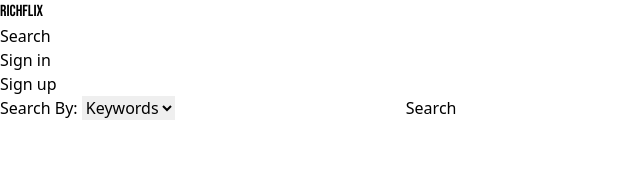
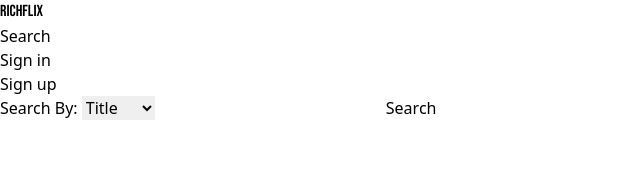
Before and after one commit to RMarmolejo90/RichFlix, a Next.js app in the folder richflix/: page /search in a window 1280 px wide. Shown: the top 186 px of the page, without its empty margins (0-640 px from the left). Built offline with nearby package versions, Linux system fonts and the light colour scheme; no server answers.

Commit message:
filter search results for movies only with a poster img

```diff
--- a/richflix/src/app/_utils/fetchMovieList.ts
+++ b/richflix/src/app/_utils/fetchMovieList.ts
@@ -7,6 +7,7 @@ async function fetchMovieList(fetchUrl: string): Promise<Movie[]> {
     const data: QueryData = await response.json();
     const movies = data.results;
     if (movies.length === 0) {throw new Error('movies not found')}
+    console.log(movies)
     return movies;
 
   } catch (error) {
--- a/richflix/src/app/search/page.tsx
+++ b/richflix/src/app/search/page.tsx
@@ -1,19 +1,21 @@
 "use client"
 
-import React, { useState } from 'react'
-import query from './query';
+import React, { useEffect, useState } from 'react'
 import MovieRow from '../components/movieRow';
+import fetchMovieList from '../_utils/fetchMovieList';
 
 export default function search() {
 
   const [searchWords,setSearchWords] = useState('');
-  const [searchType, setSearchType] = useState('keyword');
-  const [searchResults, setSearchResults] = useState<QueryData | null>(null);
+  const [searchType, setSearchType] = useState('movie');
+  const [searchResults, setSearchResults] = useState<Movie[]  | undefined>();
+  const fetchUrl = `https://api.themoviedb.org/3/search/${searchType}?query=${searchWords}&page=1`
 
   const submitSearch = async (event: React.FormEvent<HTMLFormElement>) => {
     event.preventDefault()
-    const results = await query(searchWords, searchType);
-    setSearchResults(results);
+    const results = await fetchMovieList(fetchUrl);
+    const resultsWithPoster = results.filter(movie => movie.poster_path !== null);
+    setSearchResults(resultsWithPoster);
   }
 
   const handleInput = (e: React.ChangeEvent<HTMLInputElement>) => {
@@ -26,24 +28,19 @@ export default function search() {
 
   return (
 
-    // search logic
-
-    // handleSubmit
-
-
-    <div className='flex justify-center items-center m-60'>
-        <form className='text-slate-700' onSubmit={submitSearch}>
-          <label className='m-2 text-slate-300' htmlFor="type">Search By: </label>
-          <select name="type" id="type" onChange={handleSearchType}>
-            <option value="keyword">Keywords</option>
-            <option value="person">Cast</option>
-            <option value="movie">Title</option>
-          </select>
-          <input onChange={handleInput} className='m-4' type="text" />
-          <button className='m-4 text-slate-300'  type="submit">Search</button>
-          {/* suspense field / display results */}
-        </form>
-        {searchResults?.results && <MovieRow movies={searchResults.results} listName={searchWords} />}
+    <div className='flex flex-col justify-center items-center m-60'>
+      <form className='text-slate-700 my-8' onSubmit={submitSearch}>
+        <label className='m-2 text-slate-300' htmlFor="type">Search By: </label>
+        <select className='p-2' name="type" id="type" onChange={handleSearchType}>
+          <option value="movie">Title</option>
+          <option value="person">Person</option>
+        </select>
+        <input onChange={handleInput} className='m-4 p-2 tracking-wider' type="text" />
+        <button className='m-4 text-slate-300'  type="submit">Search</button>
+      </form>
+      <div>
+        {searchResults && <MovieRow movies={searchResults} listName={searchWords} />}
+      </div>
     </div>
   )
 }
--- a/richflix/src/app/search/query.ts
+++ /dev/null
@@ -1,16 +0,0 @@
-"use server"
-import requests from "../_lib/movies/requests"
-
-const query = async (searchWords: string, searchType: string) => {
-  try {
-    const url = `${requests.queries.search}${searchType}?query=${searchWords}&page=1`;
-    console.log(url);
-    const response = await fetch(url, requests.options);
-    if (!response.ok) throw new Error('HTTP error, status = ' + response.status);
-    return await response.json();
-  } catch (error) {
-    throw new Error('error fetching search data');
-  }
-}
-
-export default query
```
Also changed, not shown: richflix/src/app/components/movieList.tsx (+0 -15 lines).
